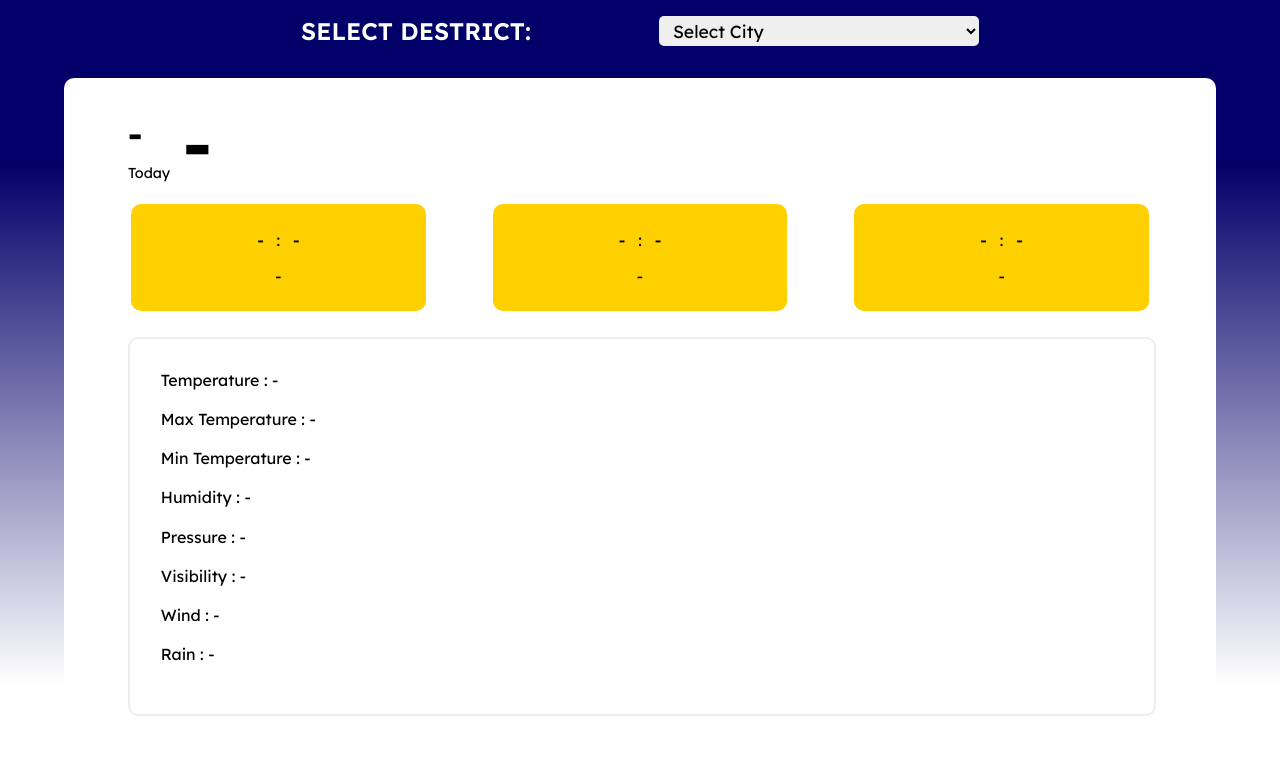
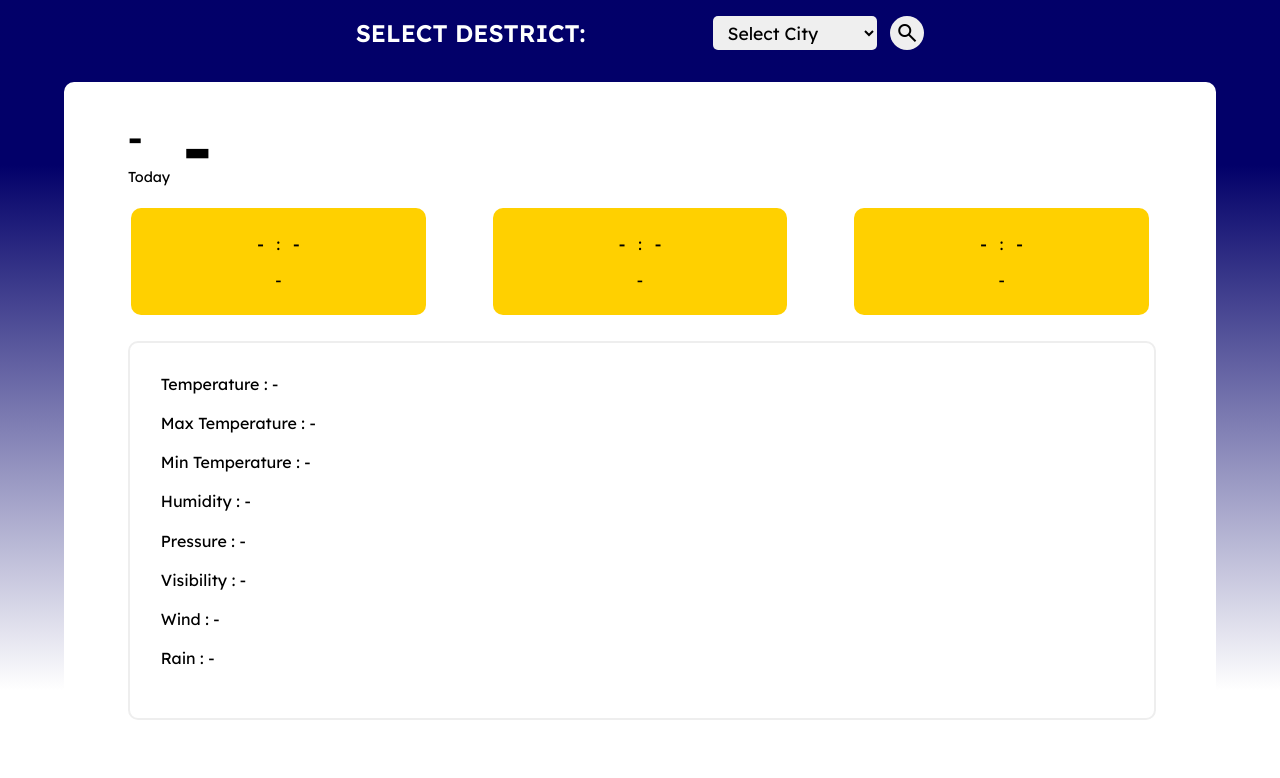
Before and after one commit to vishwa-aloka-16/weatherapp, a plain HTML site: page index.html in a window 1280 px wide. Shown: the part 98-876 px from the top of the page. Drawn offline with nearby package versions, Linux system fonts and the light colour scheme.

Commit message:
Technical Update(BF.1)
Bug Fixed

```diff
--- a/index.html
+++ b/index.html
@@ -12,6 +12,7 @@
     <div class="weatherapp-body">
         <div class="city-selection">
             <p>SELECT DESTRICT:</p>
+            <span>
                 <select name="city" id="city">
                     <option value="-">Select City</option>
                     <option value="Colombo">Colombo</option>
@@ -43,6 +44,9 @@
                     <option value="Gampaha">Gampaha</option>
 
                 </select>
+                <button id="search"><span class="material-symbols-outlined">search</span></button>
+            </span>
+
         </div>
         <div class="weather-info">
             <div class="main-info">
--- a/script.js
+++ b/script.js
@@ -36,10 +36,10 @@ const cityName = document.getElementById('cityName');
 const cityTemp = document.getElementById('cityTemp');
 const cityvalue = document.getElementById("city");
 const watherInfo = document.getElementsByClassName("weatherInfo");
+const searchBtn =document.getElementById("search");
 
 
-
-cityvalue.addEventListener('click',function () {
+searchBtn.addEventListener('click',function () {
     let userCity = cityvalue.value;
     cityName.innerHTML = userCity;
 
--- a/style.css
+++ b/style.css
@@ -28,6 +28,7 @@ body{
 .city-selection{
     display: flex;
     width: 100vw;
+    align-items: center;
     justify-content: center;
     gap: 10%;
 }
@@ -36,8 +37,17 @@ body{
     color: #fff;
     font-weight: 600;
 }
+.city-selection span{
+    display: flex;
+    gap: 1vw;
+}
+.city-selection span button{
+    border-radius: 100%;
+    padding: 5px;
+    border: none;
+}
 .city-selection select{
-    width: 25%;
+    width: 90%;
     padding-left: 10px;
     padding-right: 10px;
     font-size: 1.1rem;
```
Also changed, not shown: img/rain-cloud-weather.jpg (deleted), img/rain-cloud.svg (deleted). Lines whose indentation alone changed are shown as unchanged.
